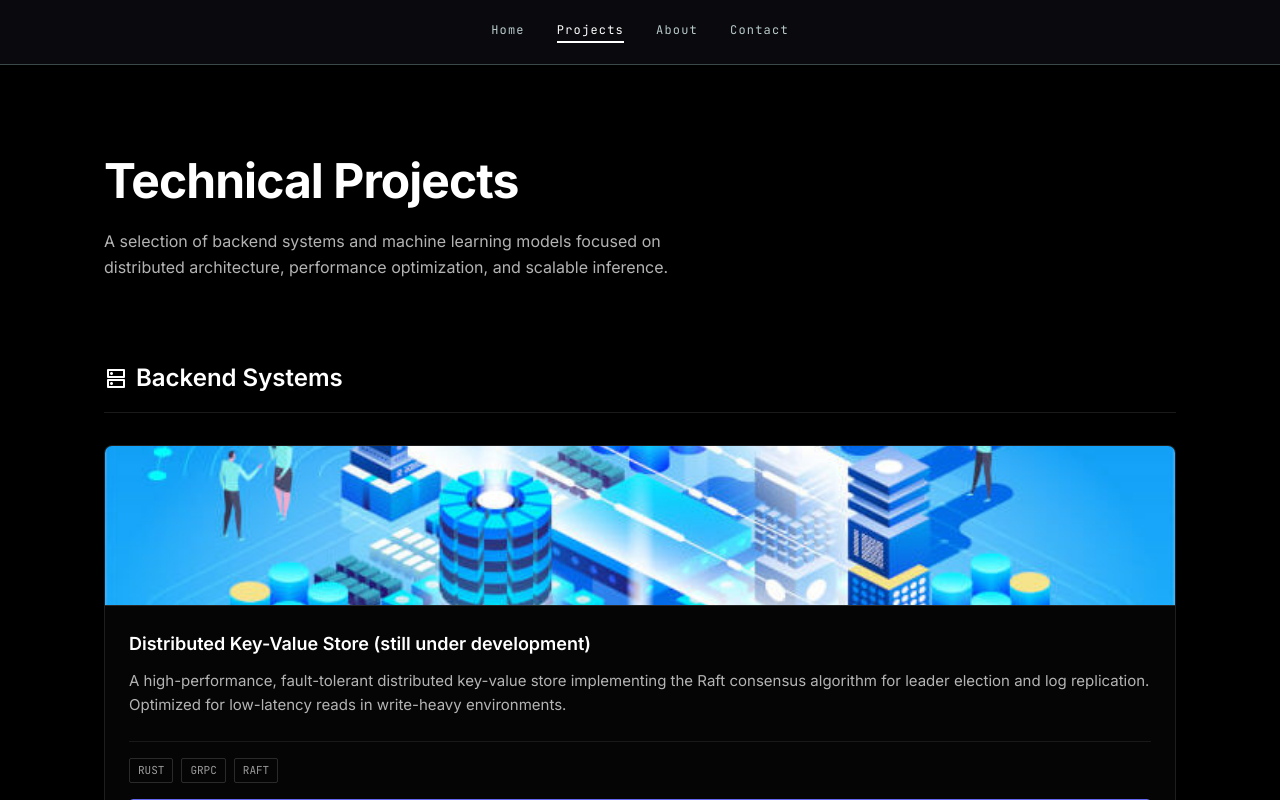
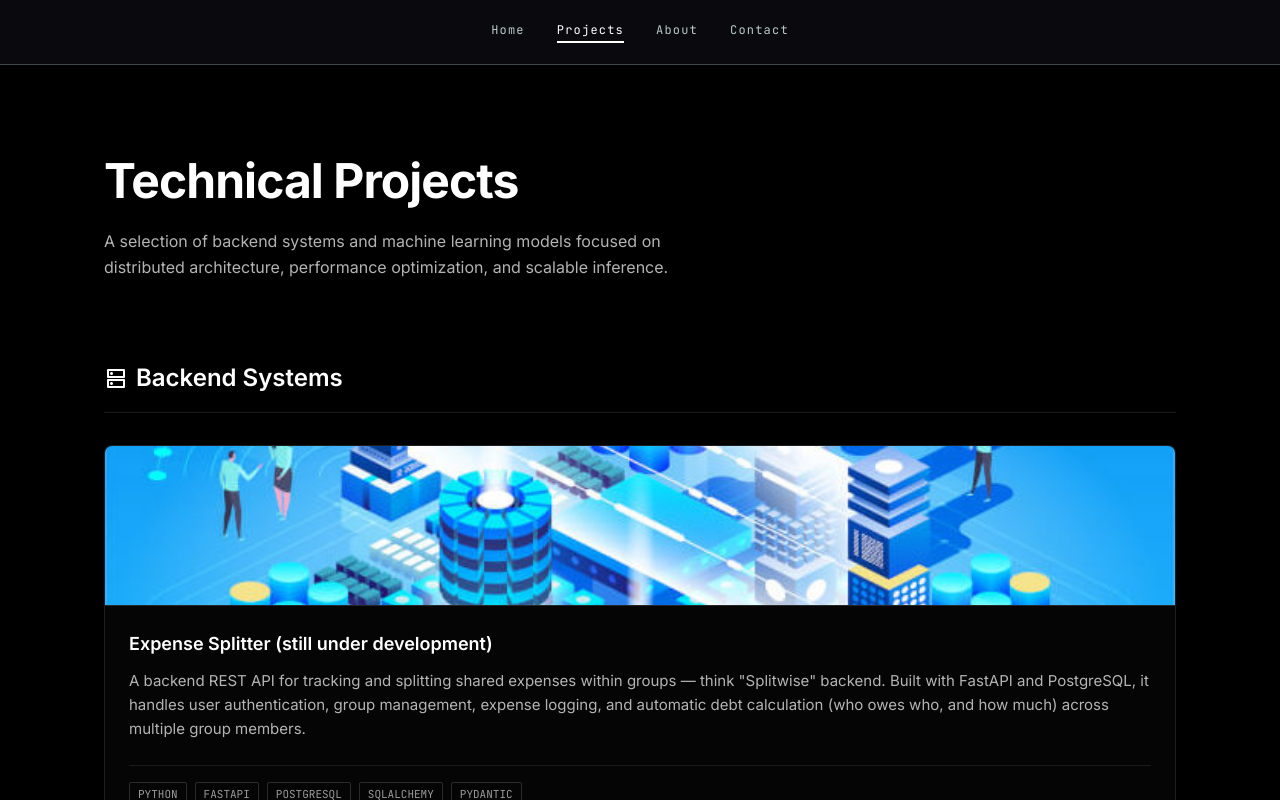
Before and after one commit to luckylittleman/portfolio, a React (Vite) app: page / in a window 1280 px wide. Both pictures are taken after a click on the element "Projects". Shown: the top 800 px of the page. Built offline with nearby package versions, Linux system fonts and the light colour scheme.

Commit message:
made some project changes

```diff
--- a/src/pages/Projects.jsx
+++ b/src/pages/Projects.jsx
@@ -3,10 +3,10 @@ const backendProjects = [
 
   {
     icon: 'storage',
-    title: 'Distributed Key-Value Store (still under development)',
-    desc: 'A high-performance, fault-tolerant distributed key-value store implementing the Raft consensus algorithm for leader election and log replication. Optimized for low-latency reads in write-heavy environments.',
-    stack: ['Rust', 'gRPC', 'Raft'],
-    github: 'https://github.com/yourusername/distributed-key-value',
+    title: 'Expense Splitter (still under development)',
+    desc: 'A backend REST API for tracking and splitting shared expenses within groups — think "Splitwise" backend. Built with FastAPI and PostgreSQL, it handles user authentication, group management, expense logging, and automatic debt calculation (who owes who, and how much) across multiple group members.',
+    stack: ['Python', 'FastAPI', 'PostgreSQL', 'SQLAlchemy','Pydantic'],
+    github: 'https://github.com/luckylittleman/Expense-Splitter.git',
     image:'/distributedkey.jpg'
   },
   /*
```
